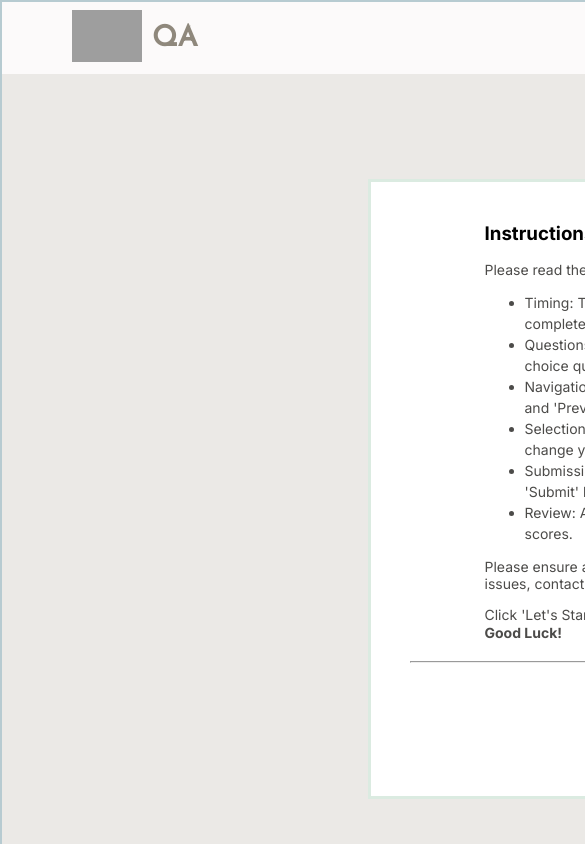
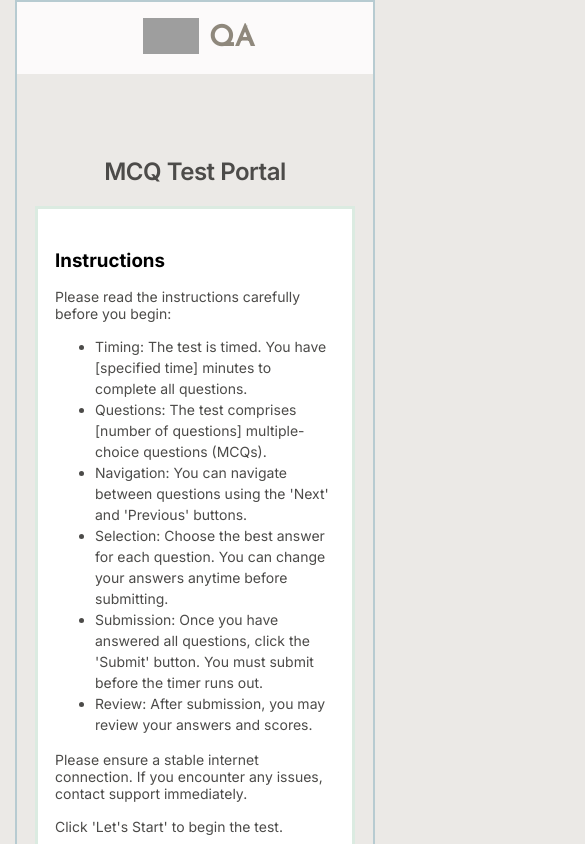
Before and after one commit to swaridebbarma/assessment-platform, a Next.js app: page / in a window 390 px wide. Shown: the top 844 px of the page, 585 px wide, since content can reach past the window. Built offline with nearby package versions, Linux system fonts and the light colour scheme; grey boxes are pictures that could not be loaded; a web font is replaced by a local one.

Commit message:
Completed a responsive one-page UI

```diff
--- a/app/Header.js
+++ b/app/Header.js
@@ -5,8 +5,7 @@ const Header = () => {
 				<img src="/Logo Grp.svg" alt="Logo" />
 			</div>
 			<div className="col2"> QA </div>
-			<div className="col3">Start Test</div>
-			<div className="col4">Score</div>
+
 		</div>
 	);
 };
--- a/app/Portal.css
+++ b/app/Portal.css
@@ -1,8 +1,3 @@
-/* portal css */
-.portal-row {
-    display: flex;
-    justify-content: center;
-}
 
 h1 {
     text-align: center;
@@ -13,18 +8,17 @@ h1 {
     font-weight: 600;
     line-height: 120%;
     letter-spacing: -0.48px;
-    margin-top: 60px;
+    margin-top: 84px;
 
 }
 
 .portal-box {
     border: 3px solid hwb(144 86% 8%);
     width: 705px;
-    height: 620px;
+    height: auto;
     margin: auto;
     background-color: white;
-
-
+    margin-top: 19px;
 }
 
 .portal-box1 {
@@ -43,8 +37,8 @@ p {
     color: #4C4B49;
     font-family: Inter;
     font-size: 14px;
-    font-style: normal;
     font-weight: 400;
+    margin-top: 16px;
 
 }
 
@@ -64,14 +58,15 @@ h4 {
     font-style: normal;
     font-weight: 700;
     line-height: 150%;
-    margin-top: -15px;
+    margin-top: -10px;
 }
 
 hr {
     width: 620px;
     height: 1px;
     background: #4C4B49;
-    margin-bottom: 39px;
+    /* margin-bottom: 39px; */
+    margin-top: 60px;
 
 }
 
@@ -82,4 +77,33 @@ hr {
     border: 2px solid #F4D150;
     background: #FEEEB4;
     box-shadow: 0px 4px 7px 0px #B3AE9C;
+    margin-top: 60px;
+    margin-bottom: 60px;
 }
+
+
+/* Mobile view */
+@media (max-width: 767px) {
+    .portal-box {
+        width: 320px;
+        height: auto;
+    }
+    hr {
+        width: 280px;
+        height: 1px;
+
+    }
+    .portal-btn {
+        padding: 16px 35px;
+        margin-left: 25%;
+        border-radius: 4px;
+        margin-bottom: 56px;
+
+    }
+    .portal-box1 {
+        width: 280px;
+        height: auto;
+        margin: auto;
+    }
+
+  }
--- a/app/Portal.js
+++ b/app/Portal.js
@@ -4,7 +4,6 @@ import Link from "next/link";
 const Portal = () => {
     return (
         <>
-            <div className="portal-row">
             <div className=" portal">
                 <h1 >MCQ Test Portal</h1>
                 <div className="portal-box">
@@ -30,7 +29,6 @@ const Portal = () => {
                     </Link>
                 </div >
             </div>
-            </div>
         </>
     );
 };
--- a/app/Score/Header.js
+++ b/app/Score/Header.js
@@ -5,8 +5,6 @@ const Header = () => {
 				<img src="/Logo Grp.svg" alt="Logo" />
 			</div>
 			<div className="col2"> QA </div>
-			<div className="col3">Start Test</div>
-			<div className="col4">Score</div>
 		</div>
 	);
 };
--- a/app/Start_Test/Header.js
+++ b/app/Start_Test/Header.js
@@ -4,7 +4,7 @@ import Pagination from "@mui/material/Pagination";
 const Header = () => {
 	return (
 		<div className="row">
-			<div className="col1">
+			<div className="testcol1">
 				<img src="/Logo Grp.svg" alt="Logo" />
 			</div>
 			<div className="col2"> QA </div>
--- a/app/Submitted/Header.js
+++ b/app/Submitted/Header.js
@@ -5,8 +5,6 @@ const Header = () => {
 				<img src="/Logo Grp.svg" alt="Logo" />
 			</div>
 			<div className="col2"> QA </div>
-			<div className="col3">Start Test</div>
-			<div className="col4">Score</div>
 		</div>
 	);
 };
--- a/app/Submitted/Submission.css
+++ b/app/Submitted/Submission.css
@@ -1,7 +1,3 @@
-.submission {
-    padding: 0px;
-}
-
 .submission-box1 {
     width: 705px;
     height: 516px;
@@ -12,7 +8,7 @@
 
 }
 
-.right {
+.tick {
     margin: auto;
     width: 28px;
     height: 28px;
@@ -30,50 +26,35 @@
     height: auto;
     /* border: 1px solid black; */
     margin: auto;
-    /* margin-top: 125px; */
-
 }
 
 .submission-box2,
 h1 {
-    color: var(--Dark-a, #1F1E1C);
-
-    /* H Section */
+    color:#1F1E1C;
     font-family: Inter;
     font-size: 24px;
-    font-style: normal;
     font-weight: 600;
     line-height: 120%;
-    /* 28.8px */
-    letter-spacing: -0.48px;
 }
 
 .submission-box2,
 h2 {
     color: #000;
     text-align: center;
-
-    /* tx bold */
     font-family: Inter;
     font-size: 14px;
-    font-style: normal;
     font-weight: 600;
     line-height: 160%;
-    /* 22.4px */
 }
 
 .submission-box2,
 p {
     color: #000;
     text-align: center;
-
-    /* tx */
     font-family: Inter;
     font-size: 14px;
-    font-style: normal;
     font-weight: 400;
     line-height: 150%;
-    /* 21px */
 }
 
 
--- a/app/Submitted/Submission.js
+++ b/app/Submitted/Submission.js
@@ -4,9 +4,8 @@ import Link from "next/link";
 const Submission = () => {
     return (
         <>
-            <div className="submission">
             <div className="submission-box1">
-                    <div className="right">
+                <div className="tick">
                     <img src="/Group 32.svg" alt="Logo" />
                 </div>
                 <div className="submission-box2">
@@ -20,7 +19,6 @@ const Submission = () => {
                 </Link>
 
             </div>
-            </div>
         </>
     );
 };
--- a/app/globals.css
+++ b/app/globals.css
@@ -1,35 +1,59 @@
 * {
   box-sizing: border-box;
 }
-
+.container {
+  background: #EBE9E6;
+  height: auto;
+}
 
 body {
   background: #EBE9E6;
   border: 2px solid #b7cbd1;
-  width: 1440px;
   height: auto;
   margin: auto;
 }
+
+/* @media (min-width: 1024px) {
+  body {
+    background: #EBE9E6;
+    border: 2px solid #b7cbd1;
+    width: 1240px;
+    height: auto;
+    margin: auto;
+  }
+}  */
+
+/* Mobile view */
+@media (max-width: 768px) {
+  body {
+    background: #EBE9E6;
+    border: 2px solid #b7cbd1;
+    width: 360px;
+    height: auto;
+    margin: auto;
+  }
+}
+
 
 /* header css */
 
 .row {
   display: flex;
   align-items: center;
+  justify-content: center;
   height: 72px;
   /* border: 2px solid blue; */
   background: #FCFAFA;
 }
 
 .col1 {
-  /* padding: 10px; */
-  /* border: 1px solid black; */
-  margin-left: 70px;
+
+  margin-left: 70%;
 }
 
 .col1 img {
-  width: 70px;
-  height: auto;
+  width: 56px;
+  height: 36px;
 }
 
 .col2 {
@@ -41,13 +65,10 @@ body {
   font-weight: 700;
   color: #8F887C;
   margin-right: 70%;
-
+  width: 48px;
 }
 
 .col3 {
-  /* padding: 10px; */
-  /* border: 1px solid black; */
-  /* margin-right: 20px; */
   color: #4C4B49;
   font-size: 14px;
   font-family: Inter;
@@ -67,30 +88,26 @@ body {
 }
 
 
+
 /* second page */
 
 .pagination {
   display: flex;
   justify-content: center;
   align-items: center;
-  margin-left: -300px;
+  margin-left: -30%;
 }
 
 .submitted-btn {
-  display: inline-flex;
+  margin-left: 50px;
   padding: 16px 35px;
-  justify-content: center;
-  align-items: center;
-  gap: 10px;
   border-radius: 4px;
-  border: 2px solid var(--Accent, #F4D150);
-  background: var(--Accent-Light, #FEEEB4);
+  border: 2px solid #F4D150;
+  background: #FEEEB4;
   box-shadow: 0px 4px 7px 0px #B3AE9C;
 }
 
 /* footer css */
-
-
 
 .footer-row {
   display: flex;
@@ -116,13 +133,17 @@ body {
   font-size: 18px;
   font-weight: 700;
   text-align: center;
-  margin-bottom: 18px;
+  /* margin-bottom: 18px; */
   color: white;
+  /* margin-bottom: 18px; */
+  /* margin-top: 46px; */
+
 
 }
 
 
 .p2 {
+  margin-top: 10px;
   font-family: "Inria Sans";
   font-size: 14px;
   font-weight: 400;
@@ -130,9 +151,7 @@ body {
   width: 289px;
   height: 17px;
   color: white;
-
-
+  /* margin-bottom: 68px; */
+  /* margin-top: 18px; */
 
 }
-
-;
--- a/app/page.js
+++ b/app/page.js
@@ -9,9 +9,11 @@ import "./globals.css";
 export default function Home() {
   return (
     <>
-        <Header />
+      <Header />
+      <div className="container">
         <Portal />
-        <Footer />
+      </div>
+      <Footer />
     </>
   );
 };
```
Also changed, not shown: app/Footer.js (line endings or trailing spaces). Lines whose indentation alone changed are shown as unchanged.
